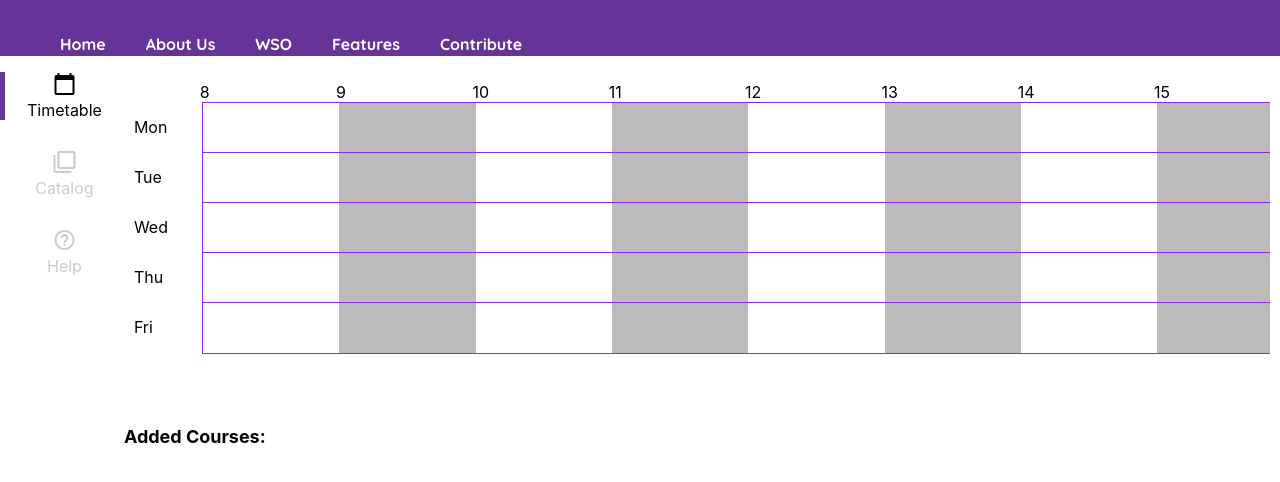
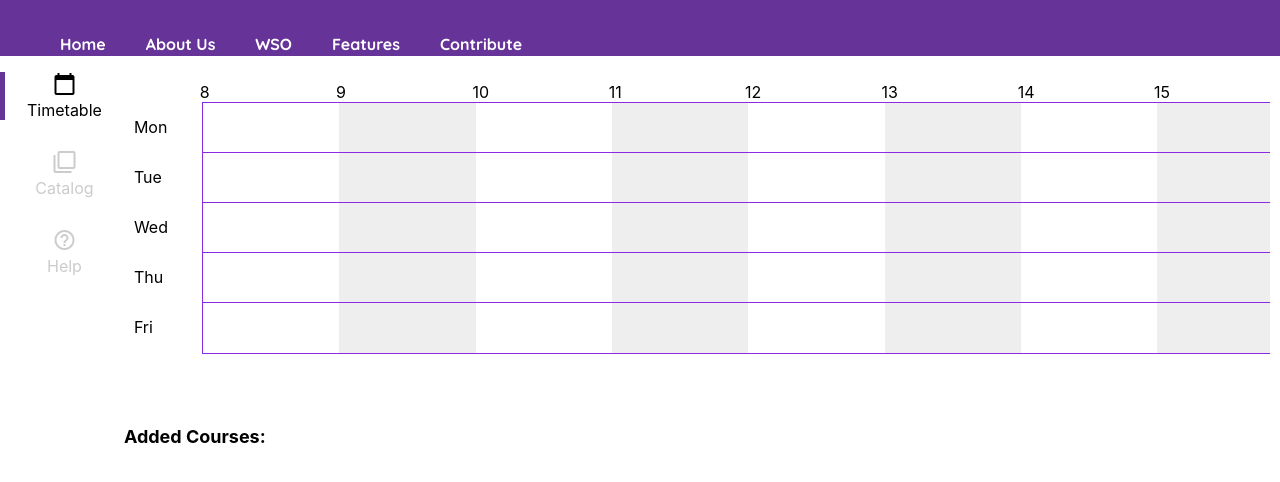
Before and after one commit to walnutdust/course-scheduler-react, a React (Create React App) app: page / in a window 1280 px wide. Shown: the top 482 px of the page. Built offline with nearby package versions, Linux system fonts and the light colour scheme.

Commit message:
Hiding courses now available

```diff
--- a/src/actions/course.js
+++ b/src/actions/course.js
@@ -1,13 +1,23 @@
-import {COURSE_ADD, COURSE_BOOKMARK} from '../constants/actionTypes';
-
-const doBookmarkCourse = (course) => ({
-    type: COURSE_BOOKMARK,
-    course
-});
+import {COURSE_ADD, COURSE_REMOVE, COURSE_HIDE, COURSE_UNHIDE} from '../constants/actionTypes';
 
 const doAddCourse = (course) => ({
     type: COURSE_ADD,
     course
 });
 
-export {doAddCourse, doBookmarkCourse};
+const doRemoveCourse = (course) => ({
+    type: COURSE_REMOVE,
+    course
+});
+
+const doHideCourse = (course) => ({
+    type: COURSE_HIDE,
+    course
+});
+
+const doUnhideCourse = (course) => ({
+    type: COURSE_UNHIDE,
+    course
+});
+
+export {doAddCourse, doRemoveCourse, doHideCourse, doUnhideCourse};
--- a/src/components/Course.js
+++ b/src/components/Course.js
@@ -1,11 +1,11 @@
 import React from 'react';
 import './Course.css';
 import {connect} from 'react-redux';
-import {doAddCourse, doBookmarkCourse} from '../actions/course';
-import {getAddedCourses, getBookmarkedCourses} from '../selectors/course';
+import {doAddCourse, doRemoveCourse, doHideCourse, doUnhideCourse} from '../actions/course';
+import {getAddedCourses, getHiddenCourses, getUnhiddenCourses} from '../selectors/course';
 import {START_F, END_F, START_W, END_W, START_S, END_S} from '../constants/constants';
 
-const Course = ({added, course, location, onAdd, onBookmark}) => {
+const Course = ({added, hidden, course, location, onAdd, onRemove, onHide, onUnhide}) => {
     const {
         WMS_ACAD_YEAR,
         OFFERED,
@@ -293,11 +293,24 @@ const Course = ({added, course, location, onAdd, onBookmark}) => {
     };
 
     const isAdded = added.indexOf(course) !== -1;
+    const isHidden = hidden.indexOf(course) !== -1;
 
     const courseButtons = () => {
+        if (location === 'timetable')
             return (
                 <div class="course-buttons">
-                <button onClick={() => onAdd(course)}>
+                    <button onClick={() => onRemove(course)}>
+                        <i class="material-icons">delete_forever</i>
+                    </button>
+                    <button onClick={() => (isHidden ? onUnhide(course) : onHide(course))}>
+                        <i class="material-icons">{isHidden ? 'visibility' : 'visibility_off'}</i>
+                    </button>
+                </div>
+            );
+        else
+            return (
+                <div class="course-buttons">
+                    <button onClick={() => (isAdded ? onRemove(course) : onAdd(course))}>
                         {isAdded ? 'Remove from Calendar' : 'Add to Calendar'}
                     </button>
                 </div>
@@ -345,13 +358,16 @@ const Course = ({added, course, location, onAdd, onBookmark}) => {
 };
 
 const mapStateToProps = (state) => ({
-    bookmarked: getBookmarkedCourses(state),
+    hidden: getHiddenCourses(state),
+    unhidden: getUnhiddenCourses(state),
     added: getAddedCourses(state)
 });
 
 const mapDispatchToProps = (dispatch) => ({
-    onBookmark: (course) => dispatch(doBookmarkCourse(course)),
-    onAdd: (course) => dispatch(doAddCourse(course))
+    onAdd: (course) => dispatch(doAddCourse(course)),
+    onRemove: (course) => dispatch(doRemoveCourse(course)),
+    onHide: (course) => dispatch(doHideCourse(course)),
+    onUnhide: (course) => dispatch(doUnhideCourse(course))
 });
 
 export default connect(
--- a/src/components/Schedule.css
+++ b/src/components/Schedule.css
@@ -39,10 +39,6 @@
     width: 3%;
 }
 
-.odd {
-    background-color: #ccc;
-}
-
 .course-slot {
     position: relative;
     background-color: orange;
@@ -71,7 +67,7 @@
     background: repeating-linear-gradient(
         to right,
         #fff 0% calc(100% / 14),
-        #bbb calc(100% / 14) calc(200% / 14)
+        #eee calc(100% / 14) calc(200% / 14)
     );
 }
 
--- a/src/components/Schedule.js
+++ b/src/components/Schedule.js
@@ -1,10 +1,9 @@
 import React from 'react';
 import {connect} from 'react-redux';
-import {doAddCourse} from '../actions/course';
-import {getAddedCourses} from '../selectors/course';
+import {getUnhiddenCourses} from '../selectors/course';
 import './Schedule.css';
 
-const Schedule = ({added}) => {
+const Schedule = ({unhidden}) => {
     const days = ['Mon', 'Tue', 'Wed', 'Thu', 'Fri'];
     const startHour = 8;
     const endHour = 22;
@@ -29,8 +28,6 @@ const Schedule = ({added}) => {
         const leftAttr = ((parseInt(slot[0][0]) - 8 * 60) * (100 / 14)) / 60 + '%';
         const widthAttr = (parseInt(slot[0][1]) * (100 / 14)) / 60 + '%';
         const course = slot[0][2];
-
-        console.log(course);
 
         return (
             <div class="course-slot" style={{left: leftAttr, width: widthAttr}}>
@@ -156,7 +153,7 @@ const Schedule = ({added}) => {
         return result;
     };
 
-    for (const course of added) {
+    for (const course of unhidden) {
         const parsedSlots = courseTimeParsed(course);
 
         for (const slot of parsedSlots) {
@@ -178,14 +175,7 @@ const Schedule = ({added}) => {
 };
 
 const mapStateToProps = (state) => ({
-    added: getAddedCourses(state)
+    unhidden: getUnhiddenCourses(state)
 });
 
-const mapDispatchToProps = (dispatch) => ({
-    onAdd: (course) => dispatch(doAddCourse(course))
-});
-
-export default connect(
-    mapStateToProps,
-    mapDispatchToProps
-)(Schedule);
+export default connect(mapStateToProps)(Schedule);
--- a/src/components/Timetable.js
+++ b/src/components/Timetable.js
@@ -1,24 +1,19 @@
-import React, {Component} from 'react';
+import React from 'react';
 import {connect} from 'react-redux';
-import {doAddCourse} from '../actions/course';
 import {getAddedCourses} from '../selectors/course';
 import Schedule from './Schedule';
 import Course from './Course';
 import './Timetable.css';
 
 const Timetable = ({added}) => {
-    const timetableCourse = (course) => {
-        return <Course course={course} />;
-    };
-
-    console.log(added);
-
     return (
         <div class="timetable">
             <Schedule />
             <div class="added">
                 <span class="added-courses">Added Courses:</span>
-                {(added || []).map((course) => timetableCourse(course))}
+                {(added || []).map((course) => (
+                    <Course course={course} location="timetable" />
+                ))}
             </div>
         </div>
     );
@@ -28,11 +23,4 @@ const mapStateToProps = (state) => ({
     added: getAddedCourses(state)
 });
 
-const mapDispatchToProps = (dispatch) => ({
-    onAdd: (course) => dispatch(doAddCourse(course))
-});
-
-export default connect(
-    mapStateToProps,
-    mapDispatchToProps
-)(Timetable);
+export default connect(mapStateToProps)(Timetable);
--- a/src/constants/actionTypes.js
+++ b/src/constants/actionTypes.js
@@ -1,3 +1,5 @@
 export const COURSE_ADD = 'COURSE_ADD';
+export const COURSE_REMOVE = 'COURSE_REMOVE';
+export const COURSE_HIDE = 'COURSE_HIDE';
+export const COURSE_UNHIDE = 'COURSE_UNHIDE';
 export const SUBMENU_CHANGE = 'SUBMENU_CHANGE';
-export const COURSE_BOOKMARK = 'COURSE_BOOKMARK';
--- a/src/reducers/added.js
+++ b/src/reducers/added.js
@@ -1,4 +1,4 @@
-import {COURSE_ADD} from '../constants/actionTypes';
+import {COURSE_ADD, COURSE_REMOVE} from '../constants/actionTypes';
 
 const INITIAL_STATE = [];
 
@@ -9,7 +9,10 @@ function addReducer(state = INITIAL_STATE, action) {
     switch (action.type) {
         case COURSE_ADD:
             if (state.indexOf(action.course) === -1) return applyAddCourse(state, action);
-            else return applyRemoveCourse(state, action);
+            break;
+        case COURSE_REMOVE:
+            if (state.indexOf(action.course) !== -1) return applyRemoveCourse(state, action);
+            break;
         default:
             return state;
     }
--- a/src/reducers/bookmark.js
+++ /dev/null
@@ -1,10 +0,0 @@
-const INITIAL_STATE = [];
-
-function bookmarkReducer(state = INITIAL_STATE, action) {
-    switch (action.type) {
-        default:
-            return state;
-    }
-}
-
-export default bookmarkReducer;
--- /dev/null
+++ b/src/reducers/hide.js
@@ -0,0 +1,20 @@
+import {COURSE_HIDE, COURSE_UNHIDE} from '../constants/actionTypes';
+
+const INITIAL_STATE = [];
+
+const applyHideCourse = (state, action) => [...state, action.course];
+const applyUnhideCourse = (state, action) => state.filter((course) => course !== action.course);
+
+function addReducer(state = INITIAL_STATE, action) {
+    switch (action.type) {
+        case COURSE_HIDE:
+            if (state.indexOf(action.course) === -1) return applyHideCourse(state, action);
+            break;
+        case COURSE_UNHIDE:
+            if (state.indexOf(action.course) !== -1) return applyUnhideCourse(state, action);
+        default:
+            return state;
+    }
+}
+
+export default addReducer;
--- a/src/reducers/index.js
+++ b/src/reducers/index.js
@@ -1,12 +1,12 @@
 import {combineReducers} from 'redux';
 import courseReducer from './course';
-import bookmarkReducer from './bookmark';
+import hideReducer from './hide';
 import addReducer from './added';
 import utilReducer from './utils';
 
 const rootReducer = combineReducers({
     courseState: courseReducer,
-    bookmarkedState: bookmarkReducer,
+    hiddenState: hideReducer,
     addedState: addReducer,
     utilState: utilReducer
 });
--- a/src/selectors/course.js
+++ b/src/selectors/course.js
@@ -1,7 +1,9 @@
-const isAdded = (addedIds) => (course) => addedIds.indexOf(course.objectID) !== -1;
+const isNotHidden = (hiddenCourses) => (course) => hiddenCourses.indexOf(course) === -1;
 
 const getAddedCourses = ({addedState}) => addedState;
-const getBookmarkedCourses = ({bookmarkState}) => bookmarkState;
+const getHiddenCourses = ({hiddenState}) => hiddenState;
+const getUnhiddenCourses = ({addedState, hiddenState}) =>
+    addedState.filter(isNotHidden(hiddenState));
 const getAllCourses = ({courseState}) => courseState;
 
-export {getAddedCourses, getBookmarkedCourses, getAllCourses};
+export {getAddedCourses, getHiddenCourses, getUnhiddenCourses, getAllCourses};
```
Lines whose indentation alone changed are shown as unchanged.
